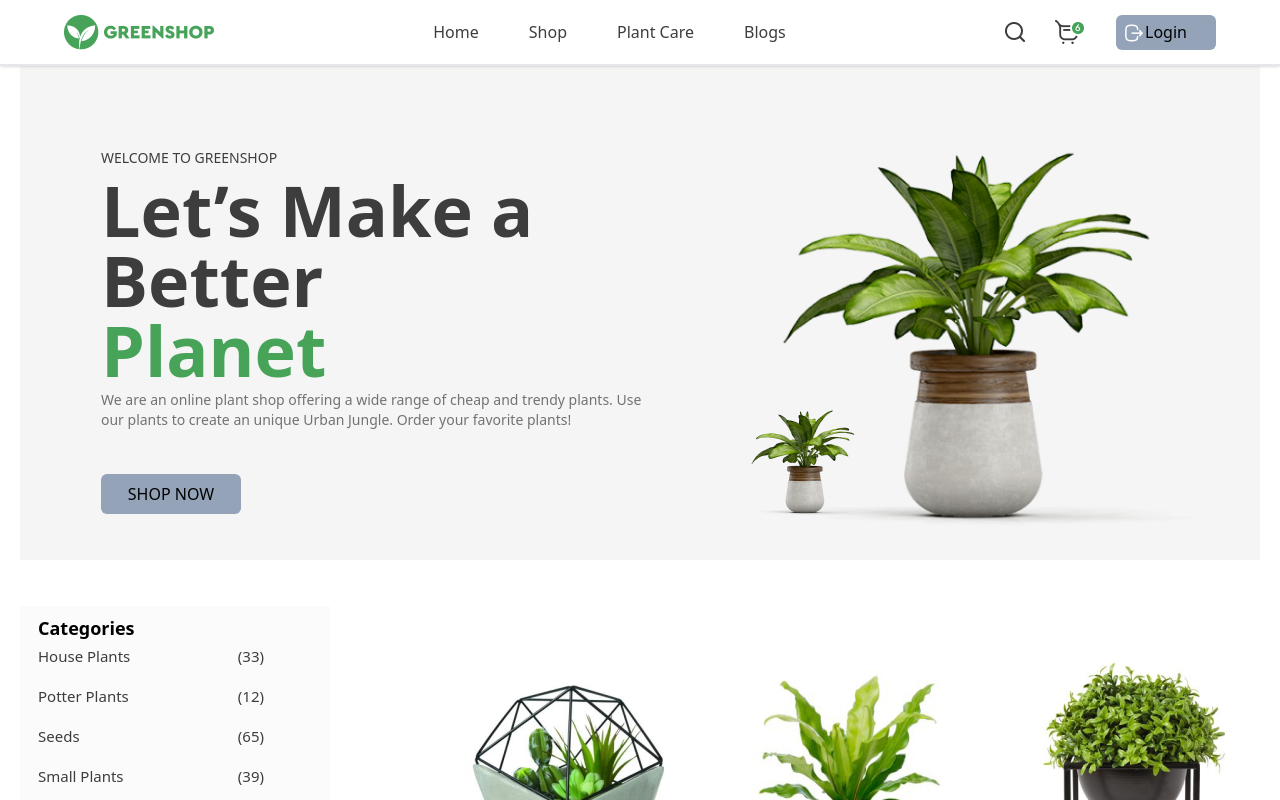
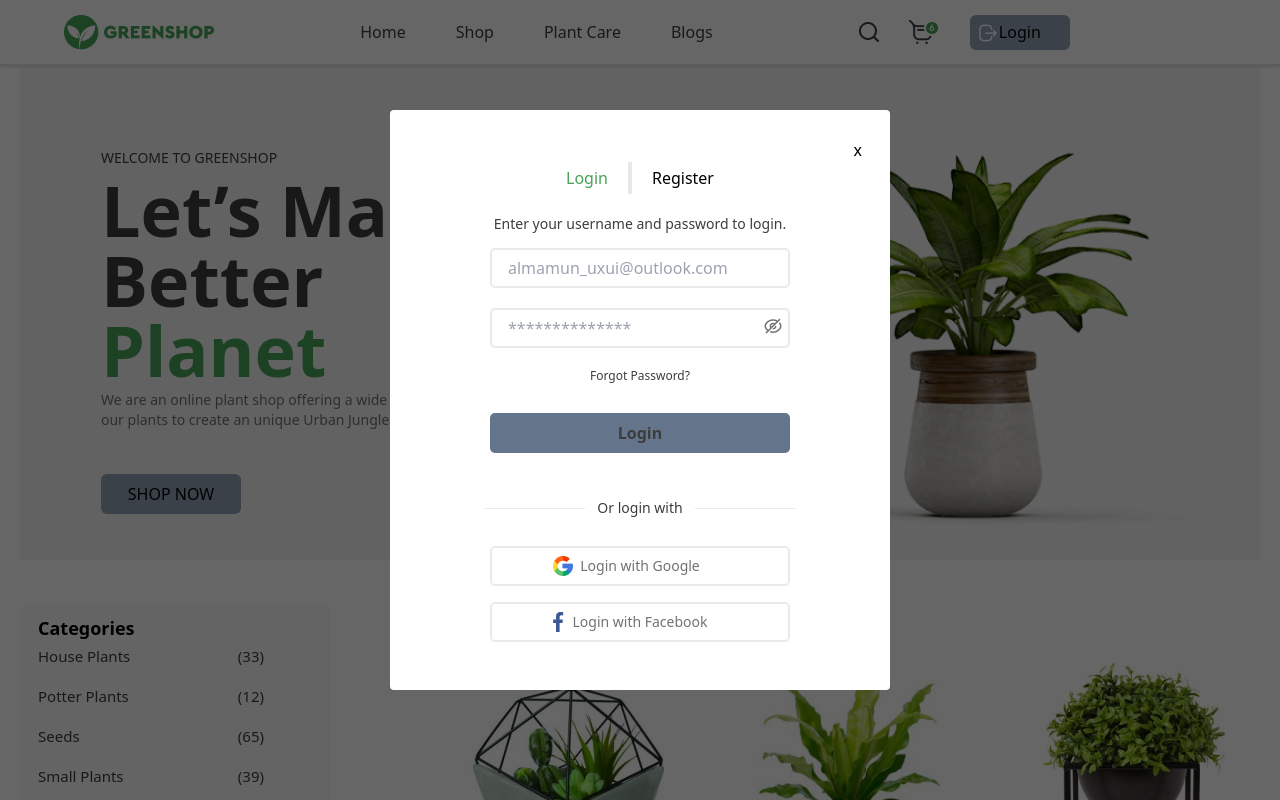
Before and after one commit to RusFullDev/green-shop, a Vue app: page / in a window 1280 px wide. Both pictures are taken after a click on the button "Login". Shown: the top 800 px of the page. Built offline with nearby package versions, Linux system fonts and the light colour scheme.

Commit message:
Login modal added

```diff
--- /dev/null
+++ b/src/components/AuthModel.vue
@@ -0,0 +1,111 @@
+<template>
+    <div>
+
+<div @click="closeModal" class="fixed bg-black/60 left-0 top-0 w-full h-screen z-[40]"></div>
+<div class="fixed md:w-[500px] bg-white z-[50] left-1/2 top-1/2 rounded p-7 -translate-x-1/2 -translate-y-1/2">
+
+    <div class="flex justify-end">
+        <button @click="closeModal">x</button>
+    </div>
+    <div class="flex divide-x-4 justify-center">
+        <button @click="content='login'" class="py-1 px-5"
+        :class="content=='login'?'text-[#46A358]':''">Login</button>
+
+        <button @click="content='register'" class="py-1 px-5"
+        :class="content=='register'?'text-[#46A358]':''">Register</button>
+    </div>
+
+    <div v-if="content == 'login'">
+        <div class=" mt-5 mb-5 text-center">
+    <p class="text-sm font-normal text-[#3D3D3D] pb-[14px] text-center">Enter your username and password to login.</p>
+    <input type="text" placeholder="almamun_uxui@outlook.com" class="w-[300px] h-[40px]  border-2 rounded-[5px] border-[#EAEAEA] text-start px-4 ">
+    <div class="mt-5 mb-[14px] relative">
+        <input type="password" placeholder="**************" class="w-[300px] h-[40px] border-2 rounded-[5px] border-[#EAEAEA] text-start px-4 cursor-pointer">
+        <button><img src="/img/Hide.png" alt="Hide" class="absolute z-10 right-[80px] top-1/4"></button>
+    </div>
+   <div class=" pb-[27px]"><a href="#" class="hover:text-[#46A358] text-[#3D3D3D] text-xs leading-4 font-normal">Forgot Password?</a> </div>
+    <button class="w-[300px] h-[40px] border-1 rounded-[5px] text-[#3D3D3D] bg-slate-500 hover:bg-[#46A358]
+     hover:text-white font-bold text-base duration-100 cursor-pointer ">Login</button>
+     <div class="flex justify-center gap-3 items-center text-center pt-[45px] pb-7">
+        <img src="/img/Line 7.png" alt="">
+        <p class="text-sm font-normal text-[#3D3D3D] ">Or login with</p>
+        <img src="/img/Line 7.png" alt="">
+    </div>
+
+ <div class="flex justify-center items-center pb-4 relative">
+<img src="/public/img/google 1.png" alt="google" class="absolute z-10 left-[135px]">
+<button class="text-[#727272] font-medium text-sm w-[300px] h-[40px] border-2 border-[#EAEAEA] rounded-[5px]  hover:text-[#46A358]">Login with Google</button>
+</div >
+
+<div class="flex justify-center items-center relative">
+<img src="/public/img/fecbook.png" alt="" class="absolute z-10 left-[135px]">
+<button class="text-[#727272] font-medium text-sm w-[300px] h-[40px] border-2 border-[#EAEAEA] rounded-[5px] hover:text-[#46A358]">Login with Facebook</button>
+    </div>
+</div>
+
+
+</div>
+
+    <div v-if="content == 'register'">
+        <div class=" mt-5 mb-5 text-center">
+    <p class="text-sm font-normal text-[#3D3D3D] pb-[14px] text-center">Enter your email and password to register.</p>
+    <input type="text" placeholder="Username" class="w-[300px] h-[40px]  border-2 rounded-[5px] border-[#EAEAEA] text-start px-4 mb-4 ">
+    <input type="text" placeholder="Enter your email address" class="w-[300px] h-[40px]  border-2 rounded-[5px] border-[#EAEAEA] text-start px-4 ">
+    <div class="mt-5 mb-[14px] relative">
+        <input type="password" placeholder="Password" class="w-[300px] h-[40px] border-2 rounded-[5px] border-[#EAEAEA] text-start px-4 cursor-pointer">
+        <button><img src="/img/Hide.png" alt="Hide" class="absolute z-10 right-[80px] top-1/4"></button>
+    </div>
+    <input type="text" placeholder="Confirm Password" class="w-[300px] h-[40px]  border-2 rounded-[5px] border-[#EAEAEA] text-start px-4 mb-[41px]">
+
+    <button class="w-[300px] h-[40px] border-1 rounded-[5px] text-[#3D3D3D] bg-slate-500 hover:bg-[#46A358]
+     hover:text-white font-bold text-base  duration-100 cursor-pointer ">Register</button>
+     <div class="flex justify-center gap-3 items-center text-center pt-[45px] pb-7">
+        <img src="/img/Line 7.png" alt="">
+        <p class="text-sm font-normal text-[#3D3D3D] ">Or login with</p>
+        <img src="/img/Line 7.png" alt="">
+    </div>
+
+ <div class="flex justify-center items-center pb-4 relative">
+<img src="/public/img/google 1.png" alt="google" class="absolute z-10 left-[135px]">
+<button class="text-[#727272] font-medium text-sm w-[300px] h-[40px] border-2 border-[#EAEAEA] rounded-[5px]  hover:text-[#46A358]">Login with Google</button>
+</div >
+
+<div class="flex justify-center items-center relative">
+<img src="/public/img/fecbook.png" alt="" class="absolute z-10 left-[135px]">
+<button class="text-[#727272] font-medium text-sm w-[300px] h-[40px] border-2 border-[#EAEAEA] rounded-[5px] hover:text-[#46A358]">Login with Facebook</button>
+    </div>
+
+
+
+
+
+
+
+
+</div>
+
+</div>
+</div>
+    </div>
+
+</template>
+
+<script>
+    export default {
+        data(){
+            return{
+                content:'login'
+            }
+        },
+        methods:{
+            closeModal(){
+                this.$emit('close')
+            }
+        }
+
+    }
+</script>
+
+<style scoped>
+
+</style>
--- a/src/components/Category.vue
+++ b/src/components/Category.vue
@@ -102,6 +102,6 @@
 
 </script>
 
-<style lang="scss" scoped>
+<style  scoped>
 
 </style>
--- a/src/components/Header.vue
+++ b/src/components/Header.vue
@@ -13,19 +13,23 @@
         <div class="flex">
             <div class="flex relative">
 <img src="/public/img/Logout.png" alt="Logout" class="flex absolute pt-2 pl-2">
-            <button class="h-[35px] w-[100px] border-none bg-slate-400 text-black hover:bg-[#46A358] hover:text-white rounded-md text-center">Login</button>
+            <button @click ="IsModal=true" class="h-[35px] w-[100px] border-none bg-slate-400 text-black hover:bg-[#46A358] hover:text-white rounded-md text-center">Login</button>
         </div>
         </div>
     </div>
+    <AuthModel v-if="IsModal" @close="IsModal=false"/>
     </div>
 
 </template>
 
 <script>
+import AuthModel from './AuthModel.vue';
+
     export default {
-
+      components:{AuthModel},
         data(){
             return{
+                IsModal:false,
             menu:[
                 {
                     name:'Home',
--- a/src/components/Login.vue
+++ b/src/components/Login.vue
@@ -33,5 +33,5 @@
 
     }
 </script>
-<style lang="scss" scoped>
+<style  scoped>
 </style>
--- a/src/components/MenuProduct.vue
+++ b/src/components/MenuProduct.vue
@@ -25,6 +25,6 @@
     }
 </script>
 
-<style lang="scss" scoped>
+<style scoped>
 
 </style>
--- a/src/components/Picture.vue
+++ b/src/components/Picture.vue
@@ -20,6 +20,6 @@
     }
 </script>
 
-<style lang="scss" scoped>
+<style scoped>
 
 </style>
--- a/src/components/Product.vue
+++ b/src/components/Product.vue
@@ -1,6 +1,8 @@
 <template>
 
+
   <div class="grid grid-cols-3 gap-[33px] col-start-3 items-center" >
+
 <div v-for="item,index in flowers" :key='index'  @mouseover="item.hover = true" @mouseleave="item.hover = false">
     <div class="relative">
 <img :src="item.img" alt="flowers" class="">
@@ -23,6 +25,8 @@
 </template>
 
 <script>
+import MenuProduct from './MenuProduct.vue';
+
     export default {
         data(){
             return{
```
Also changed, not shown: src/App.vue (+8 -3 lines), public/img/Hide.png (added), public/img/Line 7.png (added).
